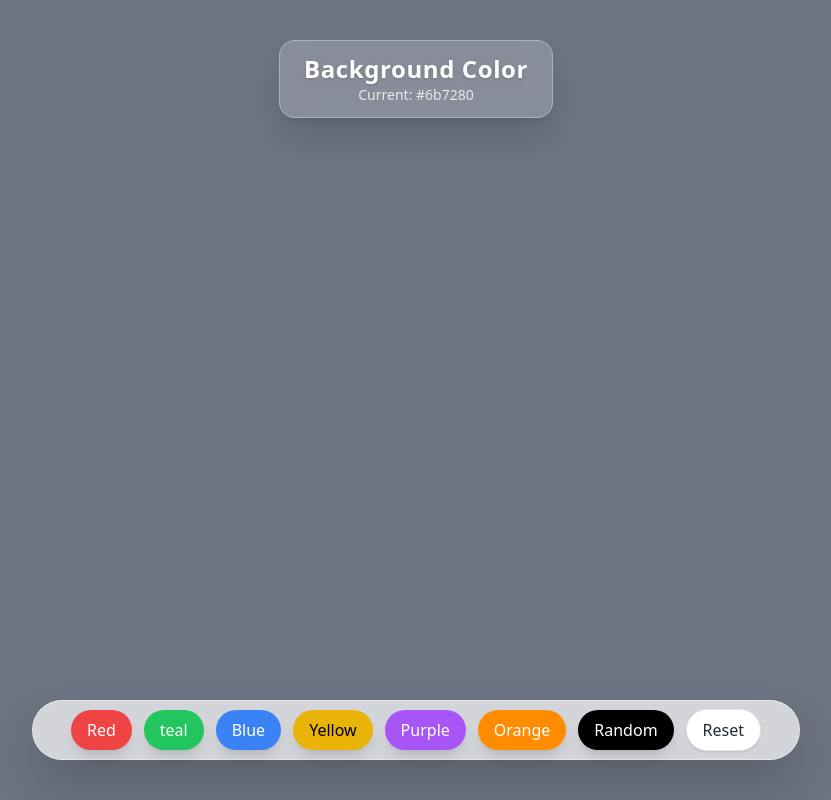
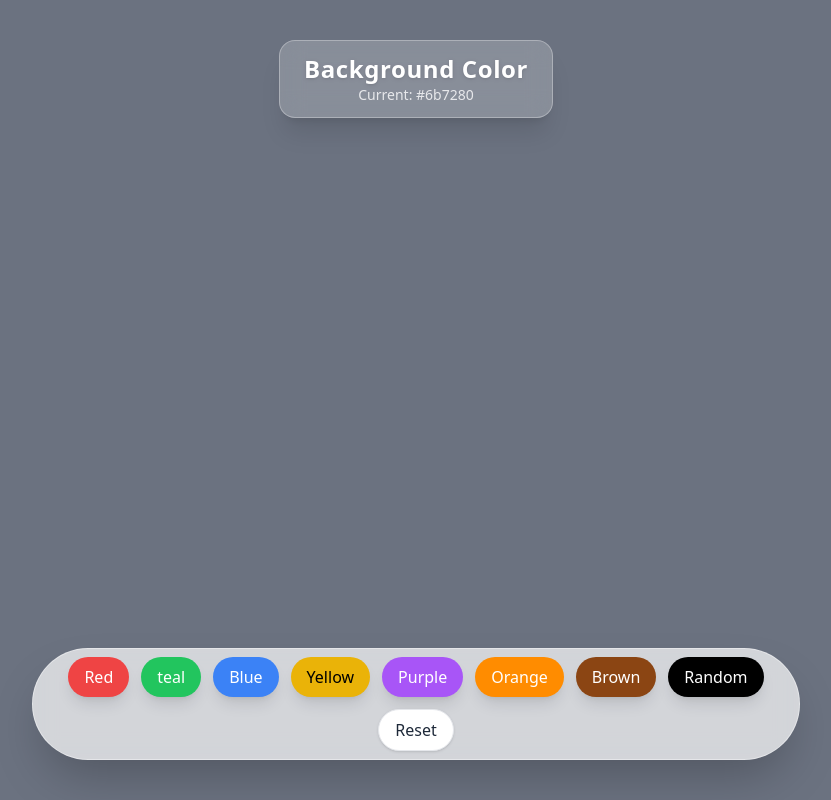
Before and after one commit to dimple-18/ColorPlay, a React (Vite) app: page / in a window 1280 px wide. Shown: the whole page, without its empty margins (224-1055 px from the left). Built offline with nearby package versions, Linux system fonts and the light colour scheme.

Commit message:
added brown color day1

```diff
--- a/src/App.jsx
+++ b/src/App.jsx
@@ -7,6 +7,7 @@ const PALETTE = [
   { label: "Yellow", value: "#eab308", text: "black" },
   { label: "Purple", value: "#a855f7", text: "white" },
   { label: "Orange", value: "#ff8c00", text: "white" },
+  { label: "Brown",  value: "#8b4513", text: "white" },
 ];
 
 export default function App() {
```
